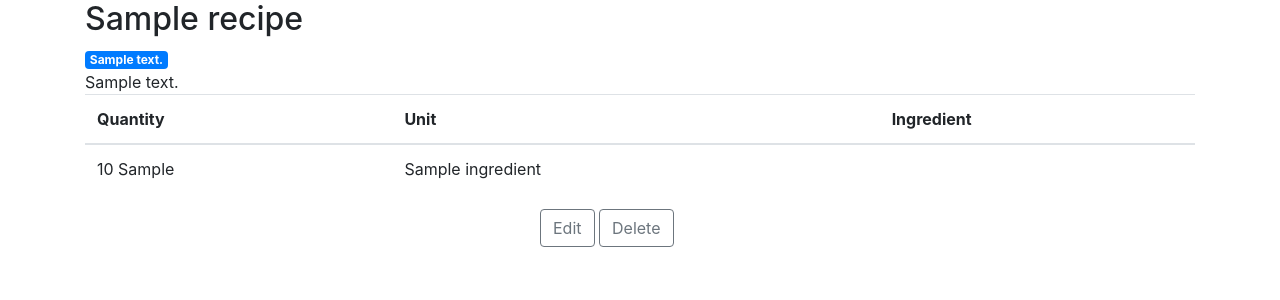
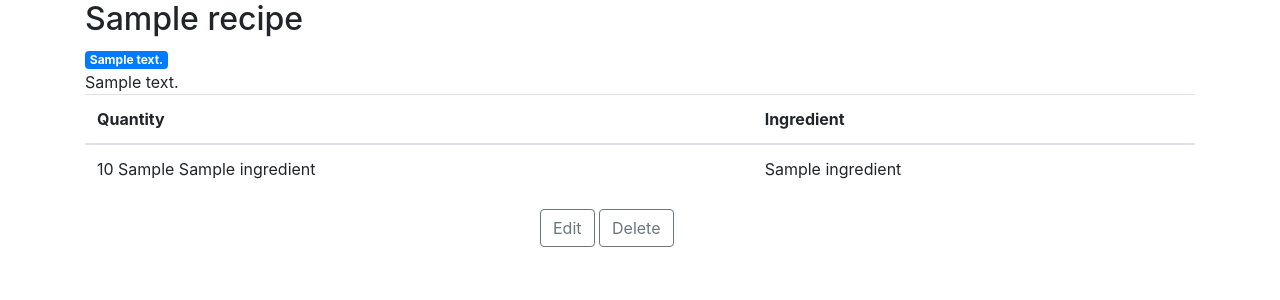
Before and after one commit to jrmusan/meal_planner, a Flask app: page /1 in a window 1280 px wide. Shown: the part 58-358 px from the top of the page. Run offline with Flask 3, Linux system fonts and the light colour scheme; the visitor is signed in with stand-in values (Sample User, id 1); tables that the repository leaves empty hold one stand-in row (values such as "Sample post"); some libraries are stand-ins or nearby versions.

Commit message:
Added unit to ingredients if it doesnt equal item

```diff
--- a/templates/recipe.html
+++ b/templates/recipe.html
@@ -15,7 +15,6 @@
       <thead>
         <tr>
           <th scope="col">Quantity</th>
-          <th scope="col">Unit</th>
           <th scope="col">Ingredient</th>
         </tr>
       </thead>
@@ -23,7 +22,7 @@
       <tbody>
         {% for ingredient in ingredients %}
             <tr>
-            <td>{{ ingredient.quantity }} {{ ingredient.unit }}</td>
+              <td>{{ ingredient.quantity }} {% if ingredient.unit != "item" %}{{ ingredient.unit }}{% endif %} {{ ingredient.name }}</td>
             <td>{{ ingredient.name }}</td>
             </tr>
         {% endfor %}
--- a/templates/selected_recipes.html
+++ b/templates/selected_recipes.html
@@ -37,7 +37,7 @@
           {% for ingredient in ingredients %}
             {% if ingredient.id not in users_in_cart_items %}
               <tr data-ingredient-id="{{ ingredient.id }}" data-ingredient-inCart="{{ ingredient.in_cart }}">
-                <td>{{ ingredient.quantity }} {{ ingredient.name }}</td>
+                <td>{{ ingredient.quantity }} {% if ingredient.unit != "item" %}{{ ingredient.unit }}{% endif %} {{ ingredient.name }}</td>
                 <td>
                   <button class="btn btn-success" onclick="updateIngredient(event, this)" style="background-color: transparent; border-radius: 50%;">
                     <span style="color: black;">&#10003;</span>
```
